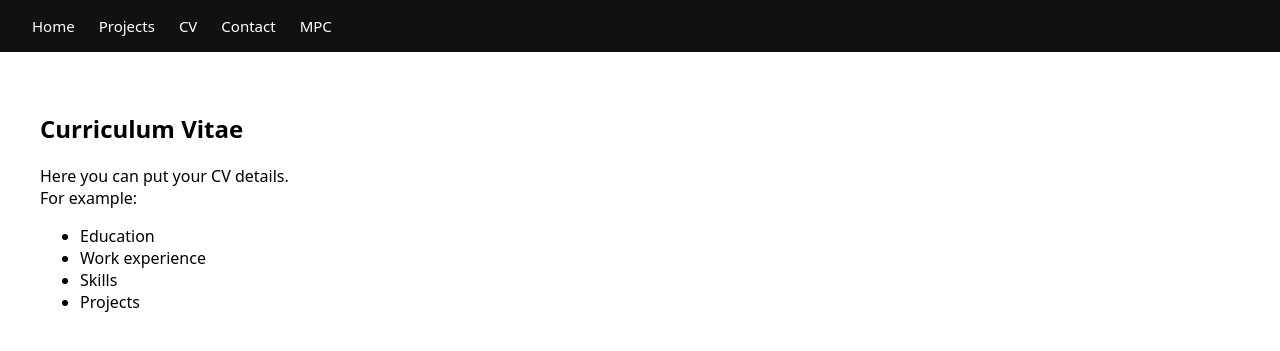
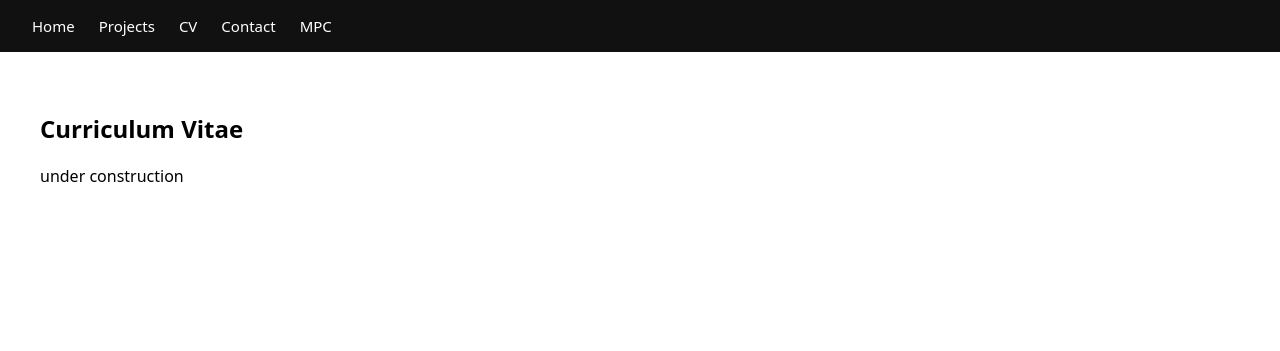
Before and after one commit to ZBenkhadaj/zbenkhadaj.github.io, a Jekyll site: the page built from cv.md, in a window 1280 px wide. Shown: the top 351 px of the page. Built offline with Jekyll 4.4.1, drawn with Linux system fonts in a browser that asks for light colours.

Commit message:
Revise CV status to 'under construction'
Updated CV content to indicate it's under construction.

```diff
--- a/cv.md
+++ b/cv.md
@@ -4,11 +4,4 @@ title: CV
 ---
 
 ## Curriculum Vitae
-
-Here you can put your CV details.
-For example:
-
-- Education
-- Work experience
-- Skills
-- Projects
+under construction
```
